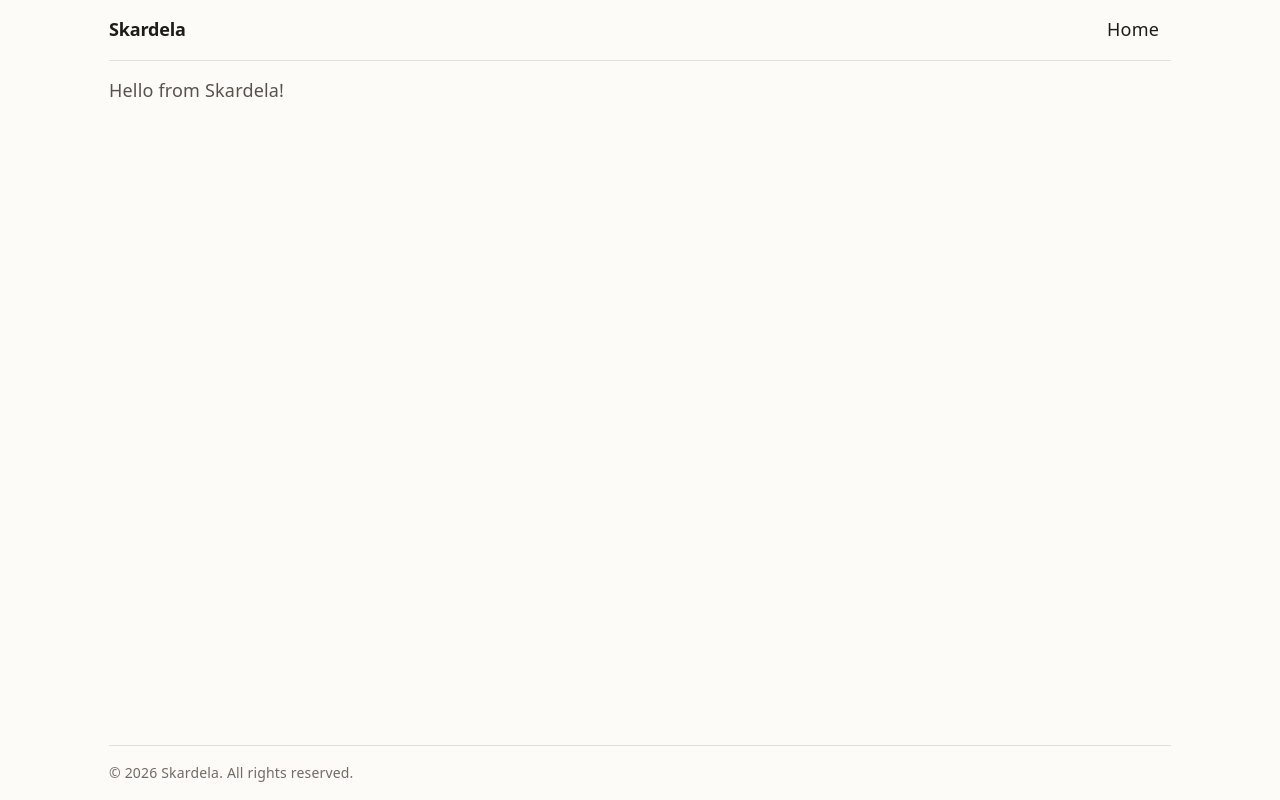
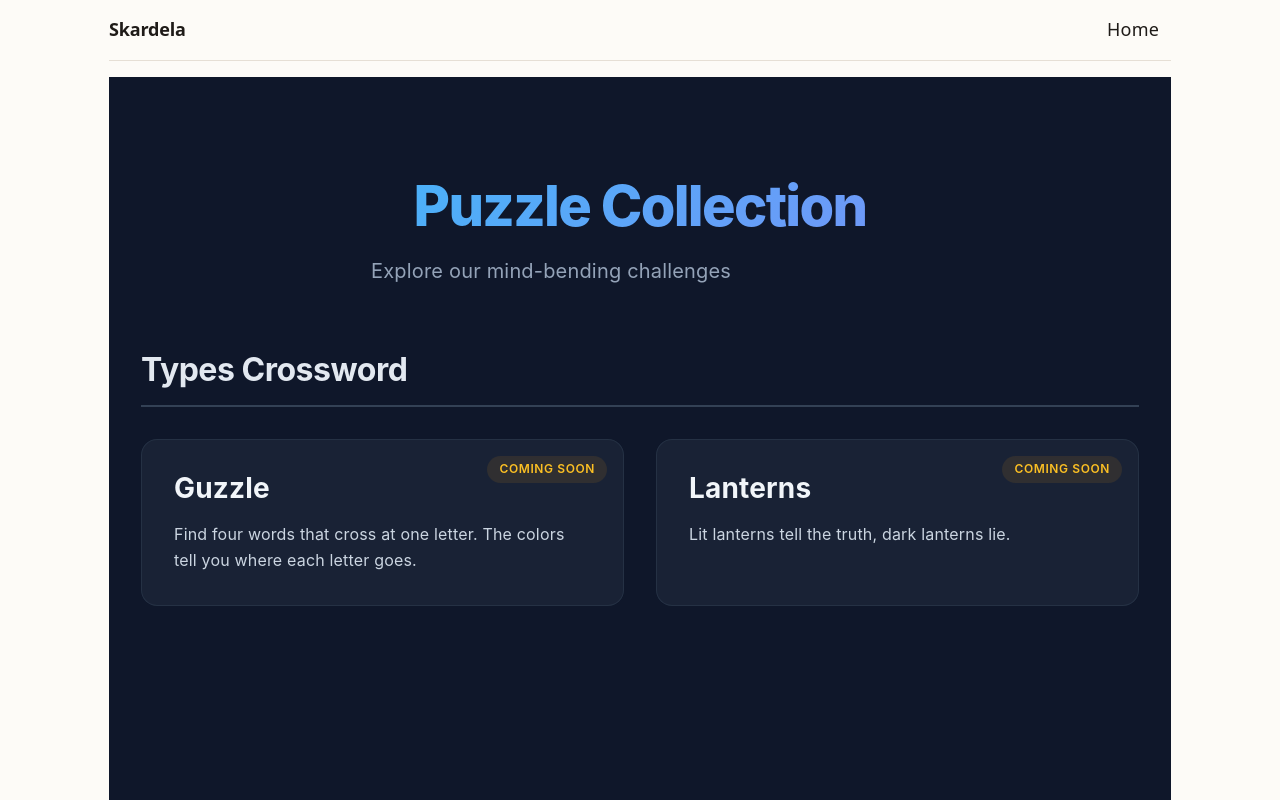
Before and after one commit to priyanshubishtme/stardela, a React (Vite) app: page / in a window 1280 px wide. Shown: the top 800 px of the page. Built offline with nearby package versions, Linux system fonts and the light colour scheme.

Commit message:
complete home & not found pages

```diff
--- /dev/null
+++ b/src/app/pages/HomePage.module.css
@@ -0,0 +1,87 @@
+.container {
+  max-width: 1200px;
+  margin: 0 auto;
+  padding: 4rem 2rem;
+  font-family: "Inter", system-ui, sans-serif;
+  color: #f8f9fa;
+  background: #0f172a;
+  min-height: 100vh;
+}
+
+.header {
+  text-align: center;
+  margin-bottom: 4rem;
+}
+
+.title {
+  font-size: 3.5rem;
+  font-weight: 800;
+  background: linear-gradient(135deg, #38bdf8, #818cf8);
+  -webkit-background-clip: text;
+  -webkit-text-fill-color: transparent;
+  margin-bottom: 1rem;
+}
+
+.subtitle {
+  font-size: 1.25rem;
+  color: #94a3b8;
+}
+
+.puzzleGrid {
+  display: grid;
+  grid-template-columns: repeat(auto-fit, minmax(300px, 1fr));
+  gap: 2rem;
+}
+
+.puzzleCard {
+  background: rgba(30, 41, 59, 0.7);
+  border: 1px solid rgba(51, 65, 85, 0.5);
+  border-radius: 1rem;
+  padding: 2rem;
+  transition: all 0.3s ease;
+  backdrop-filter: blur(10px);
+  position: relative;
+  overflow: hidden;
+}
+
+.puzzleCard:hover {
+  transform: translateY(-5px);
+  border-color: #38bdf8;
+  box-shadow: 0 20px 40px -10px rgba(56, 189, 248, 0.15);
+}
+
+.comingSoonBadge {
+  position: absolute;
+  top: 1rem;
+  right: 1rem;
+  background: rgba(245, 158, 11, 0.1);
+  color: #fbbf24;
+  padding: 0.25rem 0.75rem;
+  border-radius: 9999px;
+  font-size: 0.75rem;
+  font-weight: 600;
+  letter-spacing: 0.05em;
+  text-transform: uppercase;
+}
+
+.puzzleName {
+  font-size: 1.75rem;
+  font-weight: 700;
+  margin-bottom: 1rem;
+  color: #f1f5f9;
+}
+
+.puzzleSummary {
+  font-size: 1rem;
+  line-height: 1.6;
+  color: #cbd5e1;
+}
+
+.puzzleHeading {
+  font-size: 2rem;
+  font-weight: 700;
+  margin-bottom: 2rem;
+  color: #e2e8f0;
+  border-bottom: 2px solid #334155;
+  padding-bottom: 1rem;
+}
--- /dev/null
+++ b/src/app/pages/HomePage.tsx
@@ -0,0 +1,34 @@
+import styles from "./HomePage.module.css";
+
+export function HomePage() {
+  return (
+    <div className={styles.container}>
+      <header className={styles.header}>
+        <h1 className={styles.title}>Puzzle Collection</h1>
+        <p className={styles.subtitle}>Explore our mind-bending challenges</p>
+      </header>
+
+      <section>
+        <h2 className={styles.puzzleHeading}>Types Crossword</h2>
+
+        <div className={styles.puzzleGrid}>
+          {/* Guzzle */}
+          <div className={styles.puzzleCard}>
+            <span className={styles.comingSoonBadge}>Coming Soon</span>
+            <h3 className={styles.puzzleName}>Guzzle</h3>
+            <p className={styles.puzzleSummary}>
+              Find four words that cross at one letter. The colors tell you where each letter goes.
+            </p>
+          </div>
+
+          {/* Lanterns */}
+          <div className={styles.puzzleCard}>
+            <span className={styles.comingSoonBadge}>Coming Soon</span>
+            <h3 className={styles.puzzleName}>Lanterns</h3>
+            <p className={styles.puzzleSummary}>Lit lanterns tell the truth, dark lanterns lie.</p>
+          </div>
+        </div>
+      </section>
+    </div>
+  );
+}
--- /dev/null
+++ b/src/app/pages/NotFoundPage.module.css
@@ -0,0 +1,54 @@
+.container {
+  display: flex;
+  flex-direction: column;
+  align-items: center;
+  justify-content: center;
+  min-height: 100vh;
+  background: #0f172a;
+  color: #f8f9fa;
+  font-family: "Inter", system-ui, sans-serif;
+  text-align: center;
+  padding: 2rem;
+}
+
+.errorCode {
+  font-size: 8rem;
+  font-weight: 900;
+  background: linear-gradient(135deg, #f43f5e, #fb923c);
+  -webkit-background-clip: text;
+  -webkit-text-fill-color: transparent;
+  line-height: 1;
+  margin-bottom: 1rem;
+}
+
+.title {
+  font-size: 2.5rem;
+  font-weight: 700;
+  margin-bottom: 1rem;
+  color: #f1f5f9;
+}
+
+.description {
+  font-size: 1.125rem;
+  color: #94a3b8;
+  max-width: 500px;
+  margin-bottom: 2rem;
+  line-height: 1.6;
+}
+
+.homeLink {
+  display: inline-block;
+  padding: 0.75rem 1.5rem;
+  background: #38bdf8;
+  color: #0f172a;
+  text-decoration: none;
+  font-weight: 600;
+  border-radius: 0.5rem;
+  transition: all 0.2s ease;
+}
+
+.homeLink:hover {
+  background: #7dd3fc;
+  transform: translateY(-2px);
+  box-shadow: 0 10px 20px -10px rgba(56, 189, 248, 0.5);
+}
--- /dev/null
+++ b/src/app/pages/NotFoundPage.tsx
@@ -0,0 +1,18 @@
+import { Link } from "react-router";
+import styles from "./NotFoundPage.module.css";
+
+export function NotFoundPage() {
+  return (
+    <div className={styles.container}>
+      <div className={styles.errorCode}>404</div>
+      <h1 className={styles.title}>Page Not Found</h1>
+      <p className={styles.description}>
+        The puzzle you're looking for seems to have gone missing. It might have been solved, moved,
+        or never existed at all.
+      </p>
+      <Link to="/" className={styles.homeLink}>
+        Return to Home
+      </Link>
+    </div>
+  );
+}
--- a/src/app/routes.tsx
+++ b/src/app/routes.tsx
@@ -1,6 +1,8 @@
 import { type RouteObject } from "react-router";
 import { Layout } from "./Layout";
 import { RouteError } from "./RouteError";
+import { HomePage } from "./pages/HomePage";
+import { NotFoundPage } from "./pages/NotFoundPage";
 
 export const routes: RouteObject[] = [
   {
@@ -10,7 +12,7 @@ export const routes: RouteObject[] = [
     children: [
       {
         index: true,
-        element: <div>Hello from Skardela!</div>,
+        element: <HomePage />,
       },
       {
         path: "1",
@@ -25,6 +27,6 @@ export const routes: RouteObject[] = [
   },
   {
     path: "*",
-    element: <div>Global Page not found</div>,
+    element: <NotFoundPage />,
   },
 ];
```
